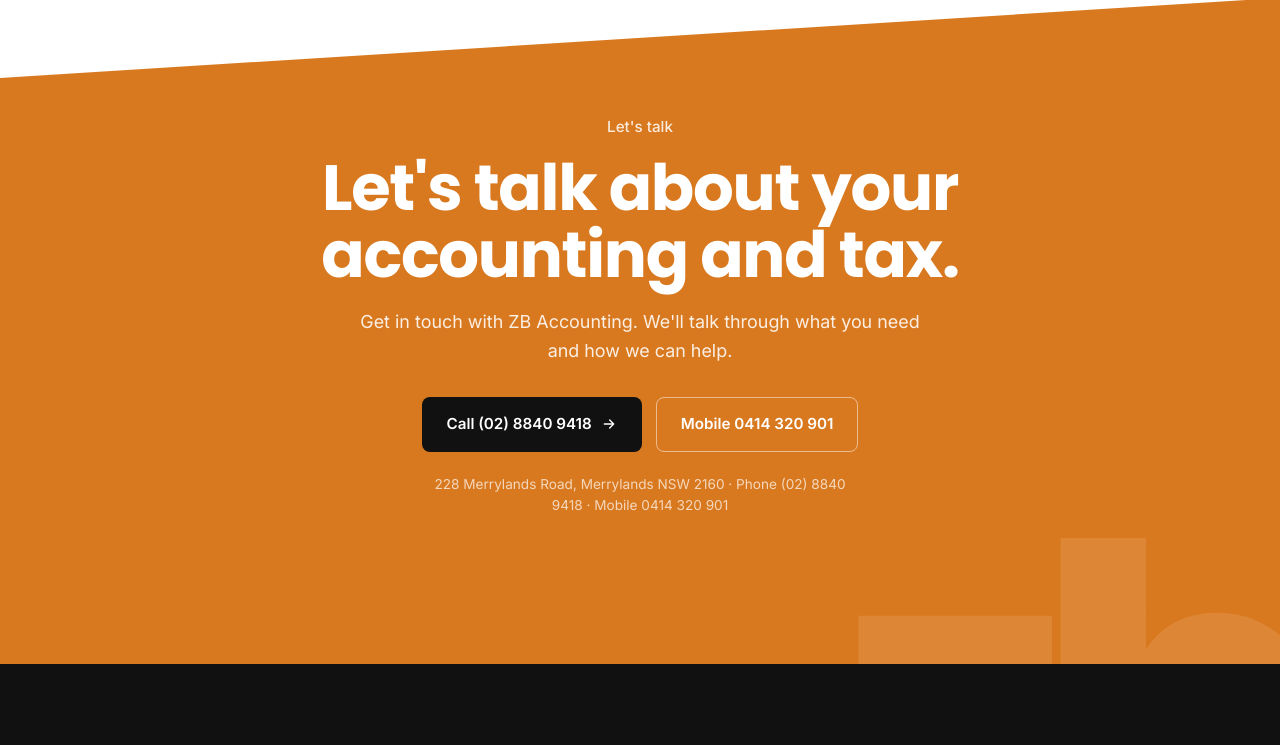
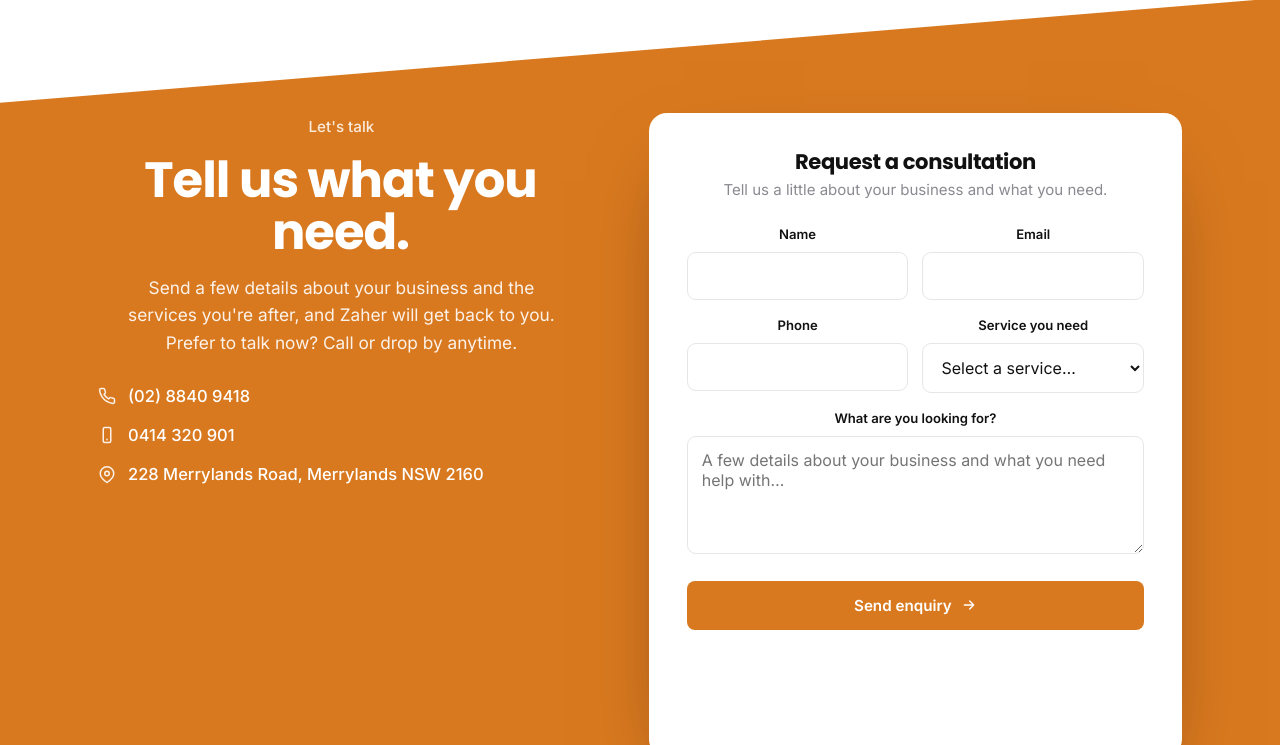
Before and after one commit to the-service-edit/zb-accounting, a plain HTML site: page index.html in a window 1280 px wide. Shown: the part 5387-6132 px from the top of the page. Drawn offline with Linux system fonts and the light colour scheme.

Commit message:
Remove em dashes; tidy copy

```diff
--- a/index.html
+++ b/index.html
@@ -263,6 +263,26 @@
 .cta p{font-size:1.12rem;color:rgba(255,255,255,.88);max-width:50ch;margin:0 auto 32px}
 .cta-actions{display:flex;gap:14px;justify-content:center;flex-wrap:wrap}
 .cta .assure{margin-top:22px;font-size:.85rem;color:rgba(255,255,255,.7)}
+/* contact + form */
+.contact-grid{display:grid;grid-template-columns:1.05fr 1.15fr;gap:clamp(36px,5vw,72px);align-items:start;text-align:left}
+.contact-info h2{font-size:clamp(2rem,4vw,3.1rem);margin:14px 0 16px;max-width:15ch}
+.contact-info p{font-size:1.08rem;color:rgba(255,255,255,.9);max-width:42ch;margin-bottom:26px}
+.contact-list{list-style:none;display:grid;gap:13px;margin-bottom:6px}
+.contact-list li{display:flex;gap:12px;align-items:center;color:#fff;font-weight:500}
+.contact-list li svg{width:18px;height:18px;flex:none;opacity:.9}
+.contact-list a:hover{text-decoration:underline}
+.form-card{background:#fff;border-radius:18px;padding:clamp(24px,3vw,38px);box-shadow:0 34px 80px -34px rgba(0,0,0,.5)}
+.form-card h3{font-size:1.32rem;color:var(--ink);margin-bottom:5px}
+.form-card .fsub{color:var(--muted);font-size:.94rem;margin-bottom:22px}
+.field{margin-bottom:15px}
+.field label{display:block;font-size:.82rem;font-weight:600;color:var(--ink);margin-bottom:7px}
+.field input,.field select,.field textarea{width:100%;font-family:var(--sans);font-size:1rem;color:var(--ink);background:#fff;border:1.5px solid var(--line);border-radius:9px;padding:13px 14px;transition:border-color .2s,box-shadow .2s}
+.field textarea{min-height:118px;resize:vertical}
+.field input:focus,.field select:focus,.field textarea:focus{outline:none;border-color:var(--brand);box-shadow:0 0 0 3px rgba(217,121,31,.16)}
+.field-row{display:grid;grid-template-columns:1fr 1fr;gap:14px}
+.hp{position:absolute;left:-9999px;width:1px;height:1px;overflow:hidden}
+.form-card .btn{width:100%;justify-content:center;margin-top:4px}
+.form-note{font-size:.8rem;color:var(--muted);margin-top:13px;text-align:center}
 
 /* ============================================================
    FOOTER
@@ -303,7 +323,7 @@
   .band-grid{grid-template-columns:1fr}
   .para{width:100%;clip-path:polygon(10% 0,100% 0,90% 100%,0 100%);margin-top:34px;min-height:280px}
   .para img,.para svg{min-height:280px}
-  .about-grid,.tst-grid,.faq-grid{grid-template-columns:1fr}
+  .about-grid,.tst-grid,.faq-grid,.contact-grid{grid-template-columns:1fr}
   .faq-aside{position:static}
   .ind-grid{grid-template-columns:1fr}
   .ind .label{margin-bottom:6px}
@@ -314,6 +334,7 @@
   .card{border-right:0;border-bottom:1px solid var(--line)}
   .card:last-child{border-bottom:0}
   .intro .slash{display:none}
+  .field-row{grid-template-columns:1fr}
   .tst-grid{grid-template-columns:1fr}
   .mcta{display:flex}
   .foot-top{grid-template-columns:1fr 1fr}
@@ -566,16 +587,47 @@
 
 <!-- ===================== CTA ===================== -->
 <section class="cta" id="contact">
-  <div class="wrap">
-    <span class="label">Let's talk</span>
-    <h2>Let's talk about your accounting and tax.</h2>
-    <p>Get in touch with ZB Accounting. We'll talk through what you need and how we can help.</p>
-    <div class="cta-actions">
-      <a href="tel:+61288409418" class="btn btn-ink">Call (02) 8840 9418
-        <svg viewBox="0 0 24 24" fill="none" stroke="currentColor" stroke-width="2" stroke-linecap="round" stroke-linejoin="round"><path d="M5 12h14M13 6l6 6-6 6"/></svg></a>
-      <a href="tel:+61414320901" class="btn btn-outline-w">Mobile 0414 320 901</a>
+  <div class="wrap contact-grid">
+    <div class="contact-info">
+      <span class="label">Let's talk</span>
+      <h2>Tell us what you need.</h2>
+      <p>Send a few details about your business and the services you're after, and Zaher will get back to you. Prefer to talk now? Call or drop by anytime.</p>
+      <ul class="contact-list">
+        <li><svg viewBox="0 0 24 24" fill="none" stroke="currentColor" stroke-width="2"><path d="M22 16.9v3a2 2 0 0 1-2.2 2 19.8 19.8 0 0 1-8.6-3.1 19.5 19.5 0 0 1-6-6A19.8 19.8 0 0 1 2.1 4.2 2 2 0 0 1 4.1 2h3a2 2 0 0 1 2 1.7c.1 1 .4 1.9.7 2.8a2 2 0 0 1-.5 2.1L8.1 9.9a16 16 0 0 0 6 6l1.3-1.3a2 2 0 0 1 2.1-.4c.9.3 1.8.6 2.8.7a2 2 0 0 1 1.7 2z"/></svg><a href="tel:+61288409418">(02) 8840 9418</a></li>
+        <li><svg viewBox="0 0 24 24" fill="none" stroke="currentColor" stroke-width="2"><rect x="7" y="2" width="10" height="20" rx="2"/><path d="M11 18h2"/></svg><a href="tel:+61414320901">0414 320 901</a></li>
+        <li><svg viewBox="0 0 24 24" fill="none" stroke="currentColor" stroke-width="2"><path d="M21 10c0 6-9 12-9 12s-9-6-9-12a9 9 0 0 1 18 0z"/><circle cx="12" cy="10" r="3"/></svg>228 Merrylands Road, Merrylands NSW 2160</li>
+      </ul>
     </div>
-    <p class="assure">228 Merrylands Road, Merrylands NSW 2160 · Phone (02) 8840 9418 · Mobile 0414 320 901</p>
+    <form class="form-card" action="https://formspree.io/f/your-form-id" method="POST">
+      <h3>Request a consultation</h3>
+      <p class="fsub">Tell us a little about your business and what you need.</p>
+      <div class="field-row">
+        <div class="field"><label for="f-name">Name</label><input id="f-name" name="name" type="text" autocomplete="name" required></div>
+        <div class="field"><label for="f-email">Email</label><input id="f-email" name="email" type="email" autocomplete="email" required></div>
+      </div>
+      <div class="field-row">
+        <div class="field"><label for="f-phone">Phone</label><input id="f-phone" name="phone" type="tel" autocomplete="tel"></div>
+        <div class="field"><label for="f-service">Service you need</label>
+          <select id="f-service" name="service" required>
+            <option value="" disabled selected>Select a service…</option>
+            <option>Accounting</option>
+            <option>Bookkeeping</option>
+            <option>Taxation</option>
+            <option>Payroll</option>
+            <option>Budgeting</option>
+            <option>Business start-up</option>
+            <option>Consultation</option>
+            <option>Not sure yet</option>
+          </select>
+        </div>
+      </div>
+      <div class="field"><label for="f-message">What are you looking for?</label><textarea id="f-message" name="message" required placeholder="A few details about your business and what you need help with…"></textarea></div>
+      <input type="text" name="_gotcha" class="hp" tabindex="-1" autocomplete="off" aria-hidden="true">
+      <input type="hidden" name="_subject" value="New enquiry from zbaccounting.com.au">
+      <button type="submit" class="btn btn-brand">Send enquiry
+        <svg viewBox="0 0 24 24" fill="none" stroke="currentColor" stroke-width="2" stroke-linecap="round" stroke-linejoin="round"><path d="M5 12h14M13 6l6 6-6 6"/></svg></button>
+      <p class="form-note">Or call (02) 8840 9418. We'll get back to you as soon as we can.</p>
+    </form>
   </div>
 </section>
 
```
Also changed, not shown: 2 other files.
